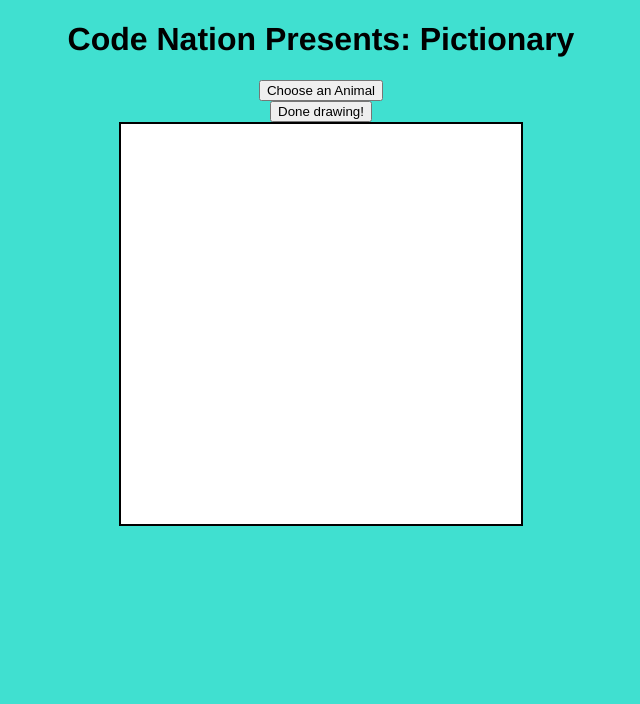
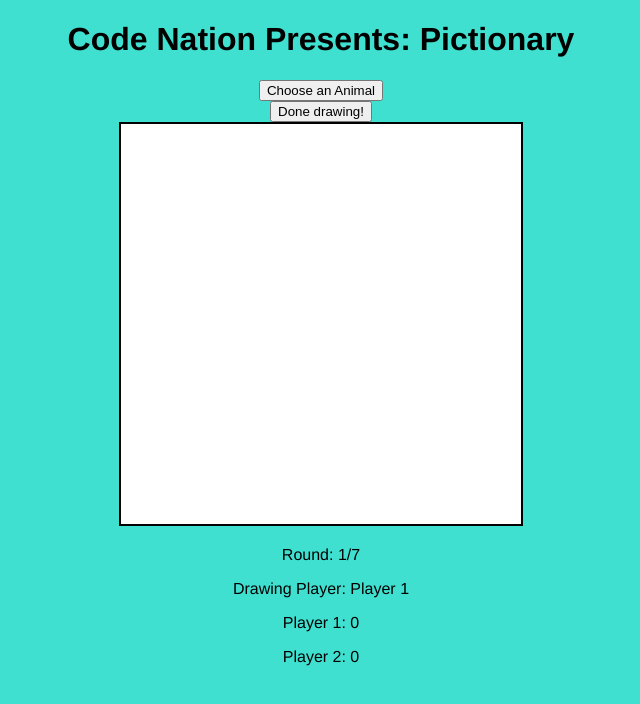
Before and after one commit to MichaelOppong/Pictionary, a React (Create React App) app: page / in a window 1280 px wide. Shown: the top 704 px of the page, without its empty margins (319-959 px from the left). Built offline with nearby package versions, Linux system fonts and the light colour scheme; the HTML template or start-up script is replaced by a standard one.

Commit message:
Initial Scoreboard Component

```diff
--- a/src/App.js
+++ b/src/App.js
@@ -3,6 +3,7 @@ import './App.css';
 import Canvas from './Canvas';
 import Drawing from './Drawing';
 import Guessing from './Guessing';
+import Scoreboard from './Scoreboard';
 
 const initialState = {
   round: 1,
@@ -63,6 +64,11 @@ function App() {
           animal={state.animal}
           refCanvas={refCanvas}
         />}
+        <Scoreboard
+          score={state.score}
+          round={state.round}
+          drawingPlayer={state.drawingPlayer}
+        />
     </div>
   );
 }
--- a/src/Scoreboard.js
+++ b/src/Scoreboard.js
@@ -1,9 +1,22 @@
 import React from 'react';
 
-function Scoreboard(){
+function Scoreboard(props){
+    return(
+        <div>
+            <div>
+                <p>Round: {props.round}/7</p>
+                <p>Drawing Player: Player {props.drawingPlayer}</p>
+            </div>
+            <div>
+                <div>
+                    <p>Player 1: {props.score.playerOne}</p>
+                    <p>Player 2: {props.score.playerTwo}</p>
+                </div>
+            </div>
 
-    return(
-
+        </div>
 
     )
 }
+
+export default Scoreboard;
```
